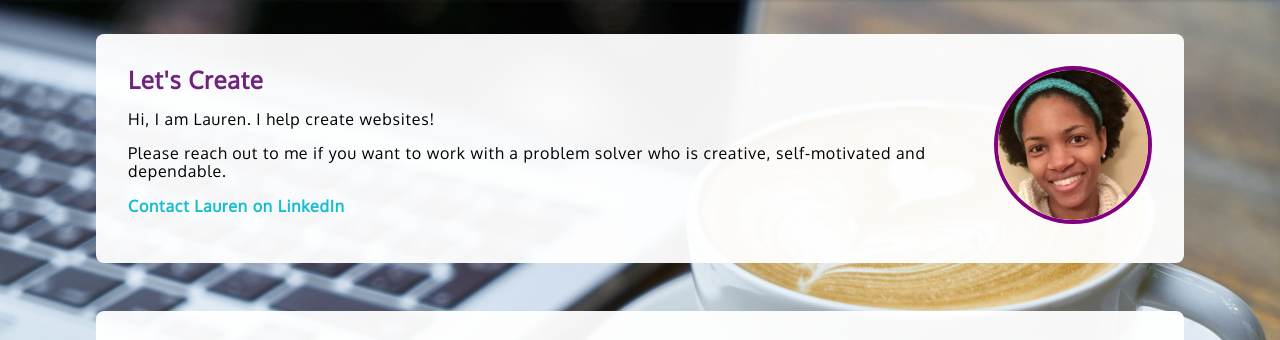
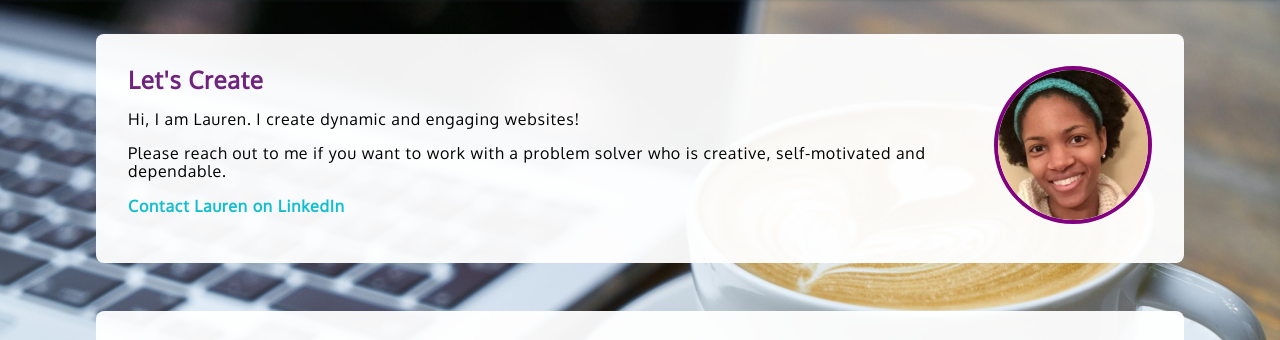
Before and after one commit to laurloves2code/LCdeveloper, a plain HTML site: page index.html in a window 1280 px wide. Shown: the part 134-474 px from the top of the page. Drawn offline with Linux system fonts and the light colour scheme.

Commit message:
Update index.html

```diff
--- a/index.html
+++ b/index.html
@@ -33,7 +33,7 @@
       <div class="content-block" id="main-content" >
         <div class="content-column">
           <h2>Let's Create</h2>
-          <p>Hi, I am Lauren. I help create websites!
+          <p>Hi, I am Lauren. I create dynamic and engaging websites!
           </p>
             <p>Please reach out to me if you want to work with a problem solver who is creative, self-motivated and dependable.</p>
             <p> <a href="https://www.linkedin.com/in/laurcameron/" target="blank">Contact Lauren on LinkedIn</a> </p>
```
